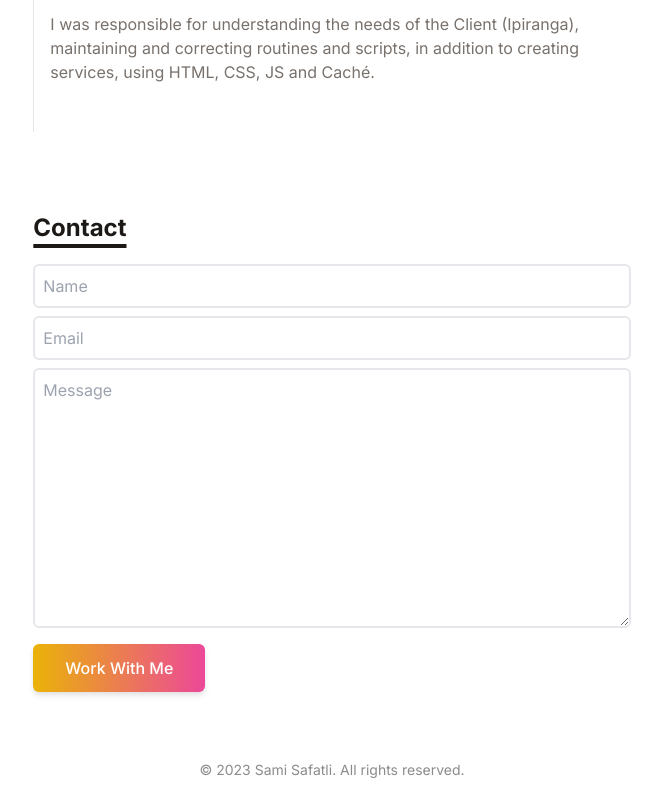
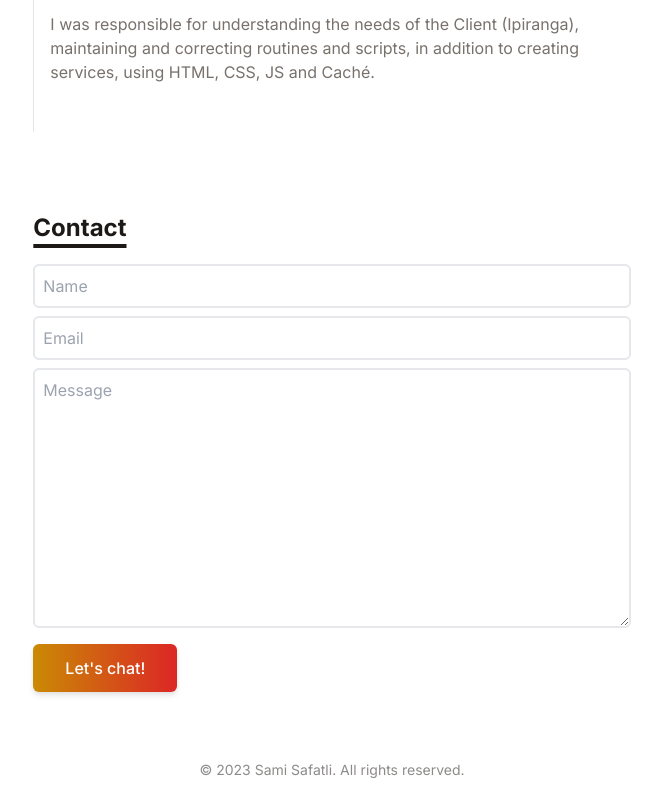
Before and after one commit to samisafatli/samisafatli, a React (Vite) app: page / in a window 1280 px wide. Shown: the part 1578-2378 px from the top of the page, without its empty margins (308-970 px from the left). Built offline with nearby package versions, Linux system fonts and the light colour scheme.

Commit message:
Fix send email button

```diff
--- a/src/components/Contact/Contact.jsx
+++ b/src/components/Contact/Contact.jsx
@@ -1,3 +1,4 @@
+/* eslint-disable react/no-unescaped-entities */
 
 import Title from '../Title/Title'
 
@@ -30,10 +31,10 @@
                  className="p-2 mb-4 bg-transparent border-2 rounded-md focus:outline-none"
               />
               <button
-                 type="button"
-                 className="text-center inline-block px-8 py-3 w-max text-base font-medium rounded-md text-white bg-gradient-to-r from-yellow-500 to-pink-500 drop-shadow-md hover:stroke-white"
+                 type="submit"
+                 className="text-center inline-block px-8 py-3 w-max text-base font-medium rounded-md text-white bg-gradient-to-r from-yellow-600 to-red-600 drop-shadow-md hover:stroke-white"
               >
-                 Work With Me
+                 Let's chat!
               </button>
            </form>
         </div>
```
